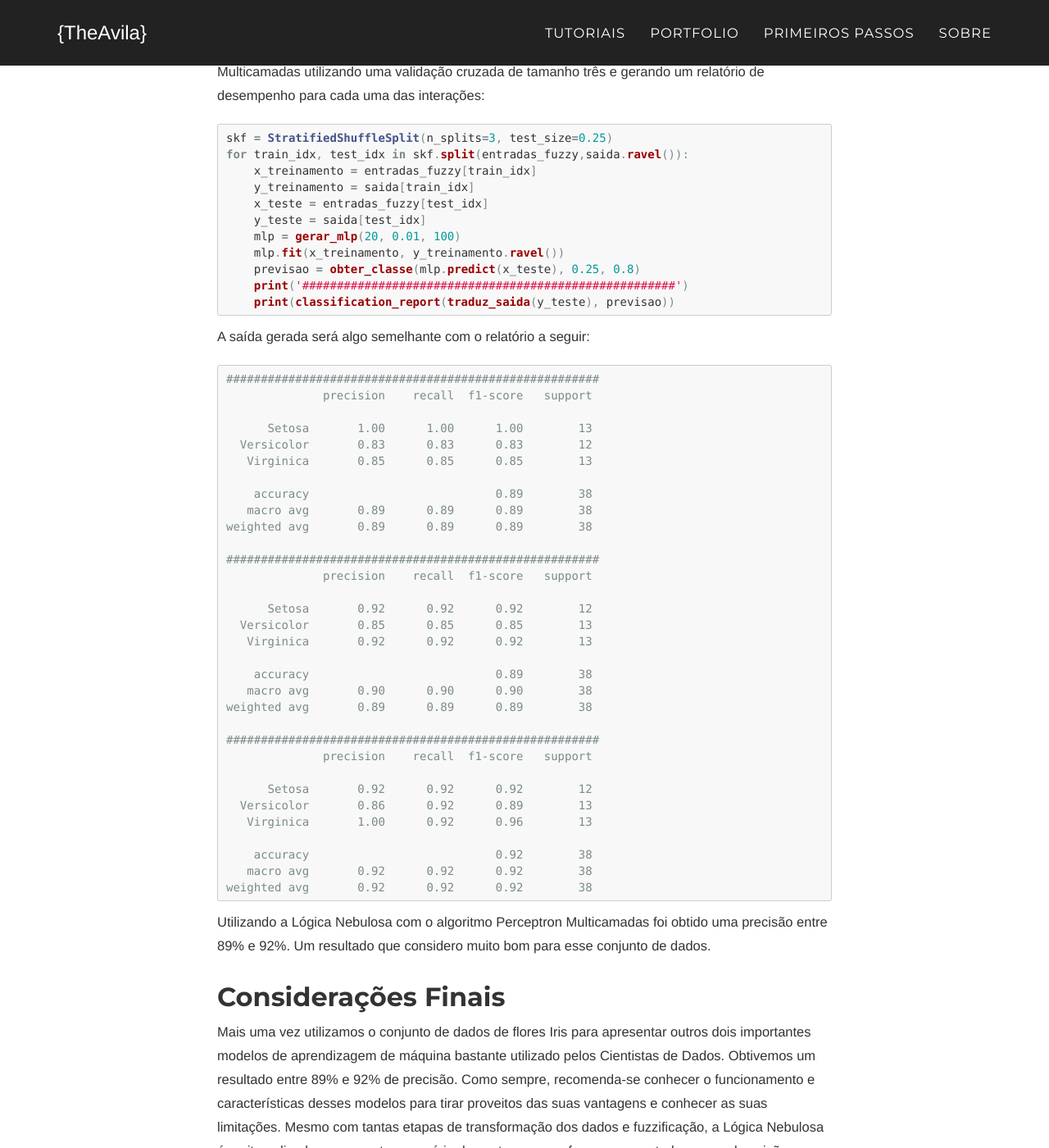
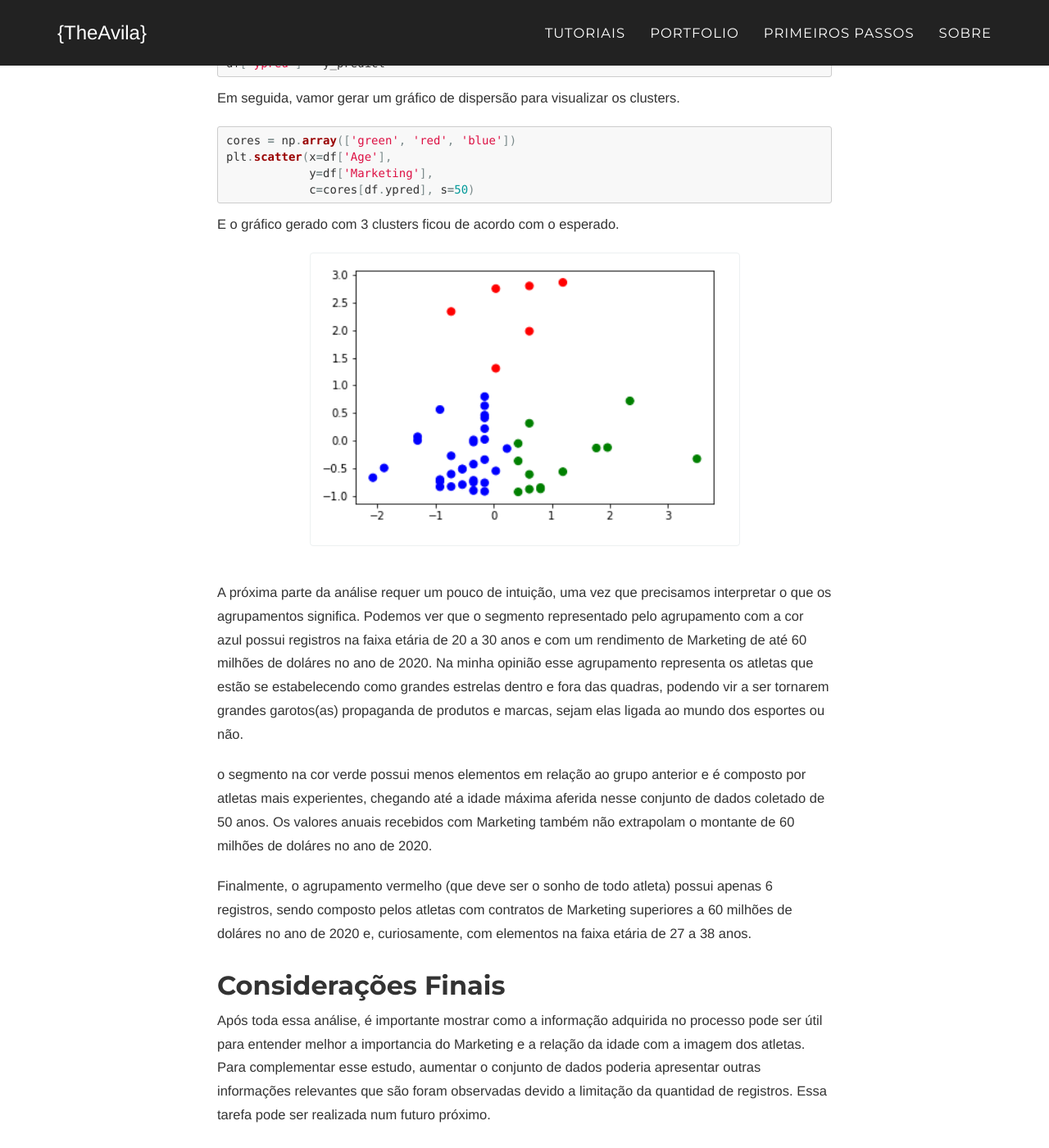
Before and after one commit to theavila/theavila.github.io, a Jekyll site: the page built from _posts/2020-07-10-RankingForbes-Kmeans.md, in a window 1280 px wide and 1400 px high, scrolled down 8818 px. Shown: the whole window at 82% size. Built offline with Jekyll 4.4.1, drawn with Linux system fonts in a browser that asks for light colours; some web fonts are replaced; comment, search, counter and statistics services are not loaded; some of the changed text lies outside the part shown.

Commit message:
new post

````diff
--- a/_posts/2020-07-10-RankingForbes-Kmeans.md
+++ b/_posts/2020-07-10-RankingForbes-Kmeans.md
@@ -1,16 +1,20 @@
 ---
-layout: tutorial
+layout: post
 comments: true
-title: Clusterização dos Esportistas mais Bem Pagos do Mundo
+title: Análise dos Esportistas mais Bem Pagos do Mundo
 subtitle: "Algoritmo K-Means utilizando o Ranking da Forbes de 2020"
 lang: pt
 date: 2020-07-10
 true-dt: 2020-07-10
-tags: [Tutorial,python,Jupyter]
+tags: [Post]
 author: "Ricardo Avila"
 comments: true
 header-img: "img/ranking.png"
+thumbnail: /img/plotCluster.png
+modal-id: 10
+description: O perfil dos atletas mais bem pagos do mundo pode apresentar características importantes. Que tipo de relação pode existir em relação a idade, o sexo, o tipo de atividade esportiva e os salários recebidos pelos maiores atletas em atividade da atualidade? Vamos tentar entender o que leva as empresas de Marketing a definirem os salários dos seus garotos(as) propaganda.
 ---
+
 ## Conteúdo
 
 0. [Características do Algoritmo K-Means](#modelo)
@@ -108,7 +112,7 @@
 
 <img class="img-responsive center-block thumbnail" src="/img/describeForbes.png" alt="Describe-Forbes" style="width:80%"/>
 
-Antes de seguir em frente, apenas para não passarmos em branco com essa Análise Exploratória de Dados (sempre importante para entender melhor o conjunto de dados independente da quantidade de registros), podemos observar que as colunas de salário e idade podem ser consideradas bem distribuídas com os valores de média, minímo e desvio padrão relativamente coerentes. o mesmo não pode ser dito da coluna de Marketing, que apresenta os valores de média e desvio padrão muito próximos, evidenciando que o máximo e mínimo estão muito separados. De fato, o valor máximo de 100 milhões e mínimo de 300 mil indica que esse atleta em particular precisa melhorar a sua imagem ou trocar de empresário. ;)
+Antes de seguir em frente, apenas para não passarmos em branco com essa Análise Exploratória de Dados (sempre importante para entender melhor o conjunto de dados independente da quantidade de registros), podemos observar que as colunas de salário e idade podem ser consideradas bem distribuídas com os valores de média, minímo e desvio padrão relativamente coerentes. O mesmo não pode ser dito da coluna de Marketing, que apresenta os valores de média e desvio padrão muito próximos, evidenciando que o máximo e mínimo estão muito separados. De fato, o valor máximo de 100 milhões e mínimo de 300 mil indica que esse atleta em particular precisa melhorar a sua imagem ou trocar de empresário. ;)
 
 Vamos plotar alguns gráficos para ter uma melhor compreensão da relação da idade dos atletas com os outros atributos.
 
@@ -134,171 +138,81 @@
 
 <img class="img-responsive center-block thumbnail" src="/img/scatterMarketingIdade.png" alt="Marketing-idade-plot" style="width:70%"/>
 
-De acordo com a imagem gerada, podemos verificar que as idades de 27, 32 e 34 anos se sobressaem em relação as outras. Pode até parecer que são informações irrelevantes, porém de acordo com os ranking de anos anteriores da própria Forbes, a média de idade dos atletas também ficou bem próxima dos 31 anos. Essa é exatamente a média dessa amostra com os valores 27, 32 e 34 e do conjunto de dados com os 50 atletas.
+A distribuição dos valores não apresentam nenhuma surpresa, entando os valores de Marketing ligeiramente distribuídos entre as faixas etárias. O destaque fica apeans para a idade de 38 no qual um dos elementos possui uma renda de Marketing mais de duas vezes maior em comparação com o atleta da mesma idade. Analisando o conjunto de dados, verificamos que os atletas em questão são Roger Federer e Serena Williams, ambos tenistas e os maiores vencedores de Grand Slams e títulos em do ATP Tour ainda em atividade. Porém, por motivos que não podemos aferir, possuem essa diferença de valores.
+
 
 Coincidências a parte, vamos seguir em frente utilizando o algoritmo K-Means.
 
 ## Criando o Modelo de Treinamento <a name="modelo"></a>
 
-No algoritmo de clusterização Kmeans, uma das abordagens mais utilizadas para determinar o valor de K é chamada método cotovelo (The elbow method). Isso envolve executar o algoritmo várias vezes em um loop, com um número crescente de opções de cluster e, em seguida, plotar a pontuação de cluster em relação ao número de clusters.
+No algoritmo de clusterização K-means, uma das abordagens mais utilizadas para determinar o valor de K é chamada método cotovelo (The elbow method). Isso envolve executar o algoritmo várias vezes em um loop, com um número crescente de opções de cluster e, em seguida, plotar a pontuação de cluster em relação ao número de clusters.
 
 Uma plotagem típica se parece com a seguinte:
 
+<img class="img-responsive center-block thumbnail" src="/img/elbow-method.png" alt="elbow-method" style="width:70%"/>
+
+A pontuação é, em geral, uma medida dos dados de entrada na função objetivo de médias k, isto é, a distância intra-cluster em relação à distância interna do cluster.
+
+Para descobrir o valor de K, utilizamos o código a seguir:
 
 {% highlight python %}
-def fuzzying(vetor):
-    retorno = []
-    for i in range(len(vetor)):
-        retorno.append(fuzz.interp_membership(universo, fuzz.gaussmf(universo, media_setosa, desvio_setosa), vetor[i]))
-        retorno.append(fuzz.interp_membership(universo, fuzz.gaussmf(universo, media_versicolor, desvio_versicolor), vetor[i]))
-        retorno.append(fuzz.interp_membership(universo, fuzz.gaussmf(universo, media_virginica, desvio_virginica), vetor[i]))
-    return np.asarray(retorno).T
+k_rng = range(1,10)
+sse = []
+for k in k_rng:
+    km = KMeans(n_clusters=k)
+    km.fit(df[['Age','Marketing']])
+    sse.append(km.inertia_)
+plt.xlabel('K')
+plt.ylabel('SSE (Sum Squared Error)')
+plt.plot(k_rng, sse)
 {% endhighlight %}
 
-Agora que a função está criada, vamos testá-la. Para isso iremos passar 3 valores para a função <strong>fuzzying</strong> e verificar a sua saída.
+O resultado após a execução do código gerou a imagem a seguir:
+
+<img class="img-responsive center-block thumbnail" src="/img/cotovelo.png" alt="cotovelo" style="width:70%"/>
+
+De acordo com a imagem, a curva fica acentuada quando o valor é igual a 3. Iremos utilizar esse parâmetro para treinar o nosso modelo.
+
+Vamor plotar a relação Idade x Marketing para visualizar os registros antes da clusterização. Para isso basta executar o seguinte código:
 
 {% highlight python %}
-fuzzying([0.2, 0.56, 0.3, 0.8])
+plt.scatter(df['Age'], df['Marketing'])
 {% endhighlight %}
 
-```
-array([0.99051683, 0.18656282, 0.08544104, 0.38156028, 0.77825999,
-       0.90014951, 0.95995498, 0.53004173, 0.22417374, 0.05538159,
-       0.0558928 , 0.77485862])
-```
+Mais fácil impossível! E o resultado apresentado é:
 
-Ótimo! A função está funcionando conforme o esperado.
+<img class="img-responsive center-block thumbnail" src="/img/plotSemCluster.png" alt="Plot-Sem-Cluster" style="width:70%"/>
 
-Agora iremos criar uma outra função para utilizar o algoritmo Perceptron Multicamadas da biblioteca do Scikit-Learn:
+Agora que temos o valor de K, vamos treinar o nosso modelo executando o código a seguir.
 
 {% highlight python %}
-def gerar_mlp(neuronios, taxa_aprendizado, max_iteracoes):
-    mlp = MLPRegressor(
-        solver='adam',
-        hidden_layer_sizes=(neuronios,),
-        random_state=1,
-        learning_rate='constant',
-        learning_rate_init=taxa_aprendizado,
-        max_iter=max_iteracoes,
-        activation='logistic',
-        momentum=0.1
-    )
-    return mlp
+km = KMeans(n_clusters=3)
+y_predict = km.fit_predict(df[['Age','Marketing']])
+df['ypred'] = y_predict
 {% endhighlight %}
 
-Utilizando a função de fuzzificação, iremos processar todo o conjunto de dados da Iris:
+Em seguida, vamor gerar um gráfico de dispersão para visualizar os clusters.
 
 {% highlight python %}
-entradas_fuzzy = []
-for i in range(150):
-    entradas_fuzzy.append(fuzzying(entrada[i,:]))
-
-entradas_fuzzy = np.asarray(entradas_fuzzy)
-entradas_fuzzy
+cores = np.array(['green', 'red', 'blue'])
+plt.scatter(x=df['Age'],
+            y=df['Marketing'],
+            c=cores[df.ypred], s=50)
 {% endhighlight %}
 
-E transforma os vetores de saída para o tipo de dado <strong>float</strong>, mudando de [-1,0,1] em [0,0.5,1]:
+E o gráfico gerado com 3 clusters ficou de acordo com o esperado.
 
-{% highlight python %}
-saida = np.arange(150, dtype=float)
-for i in range(150):
-    if i <50:
-        saida[i] = 0
-    if 50 <= i < 100:
-        saida[i] = 0.5
-    if 100 <= i < 150:
-        saida[i] = 1
-saida = saida.reshape(150,1)
-{% endhighlight %}
+<img class="img-responsive center-block thumbnail" src="/img/plotCluster.png" alt="Plot-Cluster" style="width:70%"/>
 
-Em seguida, como o objetivo é que a saída da Perceptron Multicamadas seja um valor processado pela Lógica Nebulosa, uma vez que teremos um único neurônio na camada de saida (dando uma resposta numérica, assim como uma regressão), precisamos criar uma função para indicar as faixas de resposta para cada uma das classes:
+A próxima parte da análise requer um pouco de intuição, uma vez que precisamos interpretar o que os agrupamentos significa. Podemos ver que o segmento representado pelo agrupamento com a cor azul possui registros na faixa etária de 20 a 30 anos e com um rendimento de Marketing de até 60 milhões de doláres no ano de 2020. Na minha opinião esse agrupamento representa os atletas que estão se estabelecendo como grandes estrelas dentro e fora das quadras, podendo vir a ser tornarem grandes garotos(as) propaganda de produtos e marcas, sejam elas ligada ao mundo dos esportes ou não.
 
-{% highlight python %}
-def obter_classe(respostas, valor_menor, valor_maior):
-    label_previsto = []
-    for i in respostas:
-        if i < valor_menor:
-            label_previsto.append('Setosa')
-        elif i >= valor_menor and i <= valor_maior:
-            label_previsto.append('Versicolor')
-        else:
-            label_previsto.append('Virginica')
-    return label_previsto
-{% endhighlight %}
+o segmento na cor verde possui menos elementos em relação ao grupo anterior e é composto por atletas mais experientes, chegando até a idade máxima aferida nesse conjunto de dados coletado de 50 anos. Os valores anuais recebidos com Marketing também não extrapolam o montante de 60 milhões de doláres no ano de 2020.
 
-Outro passo importante é criar uma última função para mudar as saídas de [0,0.5,1] para ['Setosa', 'Versicolor', 'Virginica']:
-
-{% highlight python %}
-def traduz_saida(saidas):
-    resposta = []
-    for i in saidas:
-        if i == 0:
-            resposta.append('Setosa')
-        elif i == 0.5:
-            resposta.append('Versicolor')
-        else:
-            resposta.append('Virginica')
-    return resposta
-{% endhighlight %}
-
-Finalmente, depois de tantas funções e transformações, podemos aplicaar o algoritmo Perceptron Multicamadas utilizando uma validação cruzada de tamanho três e gerando um relatório de desempenho para cada uma das interações:
-
-{% highlight python %}
-skf = StratifiedShuffleSplit(n_splits=3, test_size=0.25)
-for train_idx, test_idx in skf.split(entradas_fuzzy,saida.ravel()):
-    x_treinamento = entradas_fuzzy[train_idx]
-    y_treinamento = saida[train_idx]
-    x_teste = entradas_fuzzy[test_idx]
-    y_teste = saida[test_idx]
-    mlp = gerar_mlp(20, 0.01, 100)
-    mlp.fit(x_treinamento, y_treinamento.ravel())
-    previsao = obter_classe(mlp.predict(x_teste), 0.25, 0.8)
-    print('######################################################')
-    print(classification_report(traduz_saida(y_teste), previsao))
-{% endhighlight %}
-
-A saída gerada será algo semelhante com o relatório a seguir:
-
-```
-######################################################
-              precision    recall  f1-score   support
-
-      Setosa       1.00      1.00      1.00        13
-  Versicolor       0.83      0.83      0.83        12
-   Virginica       0.85      0.85      0.85        13
-
-    accuracy                           0.89        38
-   macro avg       0.89      0.89      0.89        38
-weighted avg       0.89      0.89      0.89        38
-
-######################################################
-              precision    recall  f1-score   support
-
-      Setosa       0.92      0.92      0.92        12
-  Versicolor       0.85      0.85      0.85        13
-   Virginica       0.92      0.92      0.92        13
-
-    accuracy                           0.89        38
-   macro avg       0.90      0.90      0.90        38
-weighted avg       0.89      0.89      0.89        38
-
-######################################################
-              precision    recall  f1-score   support
-
-      Setosa       0.92      0.92      0.92        12
-  Versicolor       0.86      0.92      0.89        13
-   Virginica       1.00      0.92      0.96        13
-
-    accuracy                           0.92        38
-   macro avg       0.92      0.92      0.92        38
-weighted avg       0.92      0.92      0.92        38
-```
-
-Utilizando a Lógica Nebulosa com o algoritmo Perceptron Multicamadas foi obtido uma precisão entre 89% e 92%. Um resultado que considero muito bom para esse conjunto de dados.
+Finalmente, o agrupamento vermelho (que deve ser o sonho de todo atleta) possui apenas 6 registros, sendo composto pelos atletas com contratos de Marketing superiores a 60 milhões de doláres no ano de 2020 e, curiosamente, com elementos na faixa etária de 27 a 38 anos.
 
 ## Considerações Finais <a name="fim"></a>
 
-Mais uma vez utilizamos o conjunto de dados de flores Iris para apresentar outros dois importantes modelos de aprendizagem de máquina bastante utilizado pelos Cientistas de Dados. Obtivemos um resultado entre 89% e 92% de precisão. Como sempre, recomenda-se conhecer o funcionamento e características desses modelos para tirar proveitos das suas vantagens e conhecer as suas limitações. Mesmo com tantas etapas de transformação dos dados e fuzzificação, a Lógica Nebulosa é muito aplicada e apresenta uma série de vantagens, conforme apresentado na sua descrição.
+Após toda essa análise, é importante mostrar como a informação adquirida no processo pode ser útil para entender melhor a importancia do Marketing e a relação da idade com a imagem dos atletas. Para complementar esse estudo, aumentar o conjunto de dados poderia apresentar outras informações relevantes que são foram observadas devido a limitação da quantidad de registros. Essa tarefa pode ser realizada num futuro próximo.
 
 Como sempre sugiro, você também pode aplicar esse modelo em outras bases disponibilizadas na Internet, bastando fazer alguns ajustes quando necessário. Todo o código e mais um pouco está disponível no meu <a href="https://github.com/theavila">GitHub</a>
 
````
Also changed, not shown: img/cotovelo.png (added), img/elbow-method.png (added), img/plotCluster.png (added), img/plotSemCluster.png (added), img/scatterIdadeOutros.png, img/scatterMarketingIdade.png.
